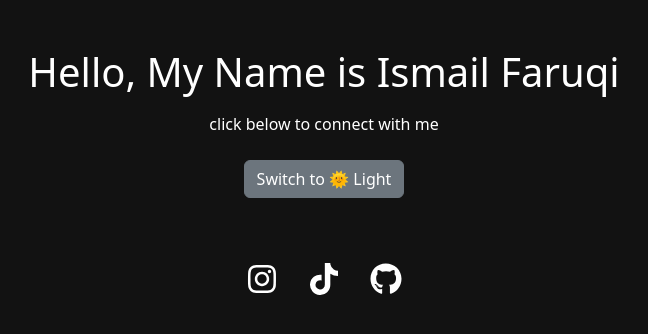
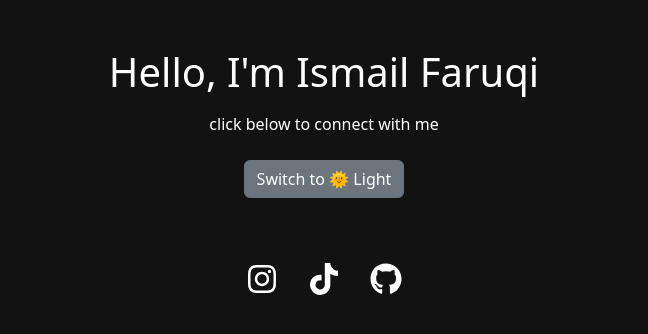
Before and after one commit to faruqi02/ismailfaruqifaisol-my, a React (Create React App) app in the folder frontend/: page / in a window 1280 px wide. Shown: the top 334 px of the page, without its empty margins (316-964 px from the left). Built offline with nearby package versions, Linux system fonts and the light colour scheme.

Commit message:
edit app.js

```diff
--- a/frontend/src/App.js
+++ b/frontend/src/App.js
@@ -25,7 +25,7 @@ function App() {
 
   return (
     <div className="text-center mt-5">
-      <h1 className="mb-3">Hello, My Name is Ismail Faruqi</h1>
+      <h1 className="mb-3">Hello, I'm Ismail Faruqi</h1>
       <p className="mb-4">click below to connect with me </p>
 
       {/* Toggle Button */}
```
